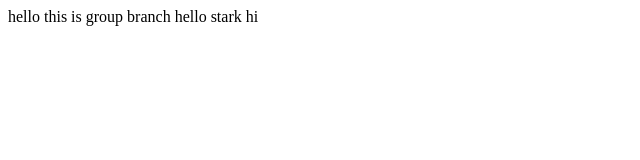
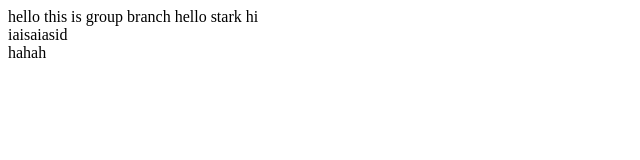
Before and after one commit to chatcto/gulp_guide, a plain HTML site: page index.html in a window 1280 px wide. Shown: the whole page, without its empty margins (0-640 px from the left). Drawn offline with Linux system fonts and the light colour scheme.

```diff
--- a/index.html
+++ b/index.html
@@ -12,5 +12,12 @@
     		hello stark
     		hi
     	</div>
+
+    	<div>
+    		iaisaiasid
+    	</div>
+    	<div>
+    		hahah
+    	</div>
     </body>
 </html>
```
